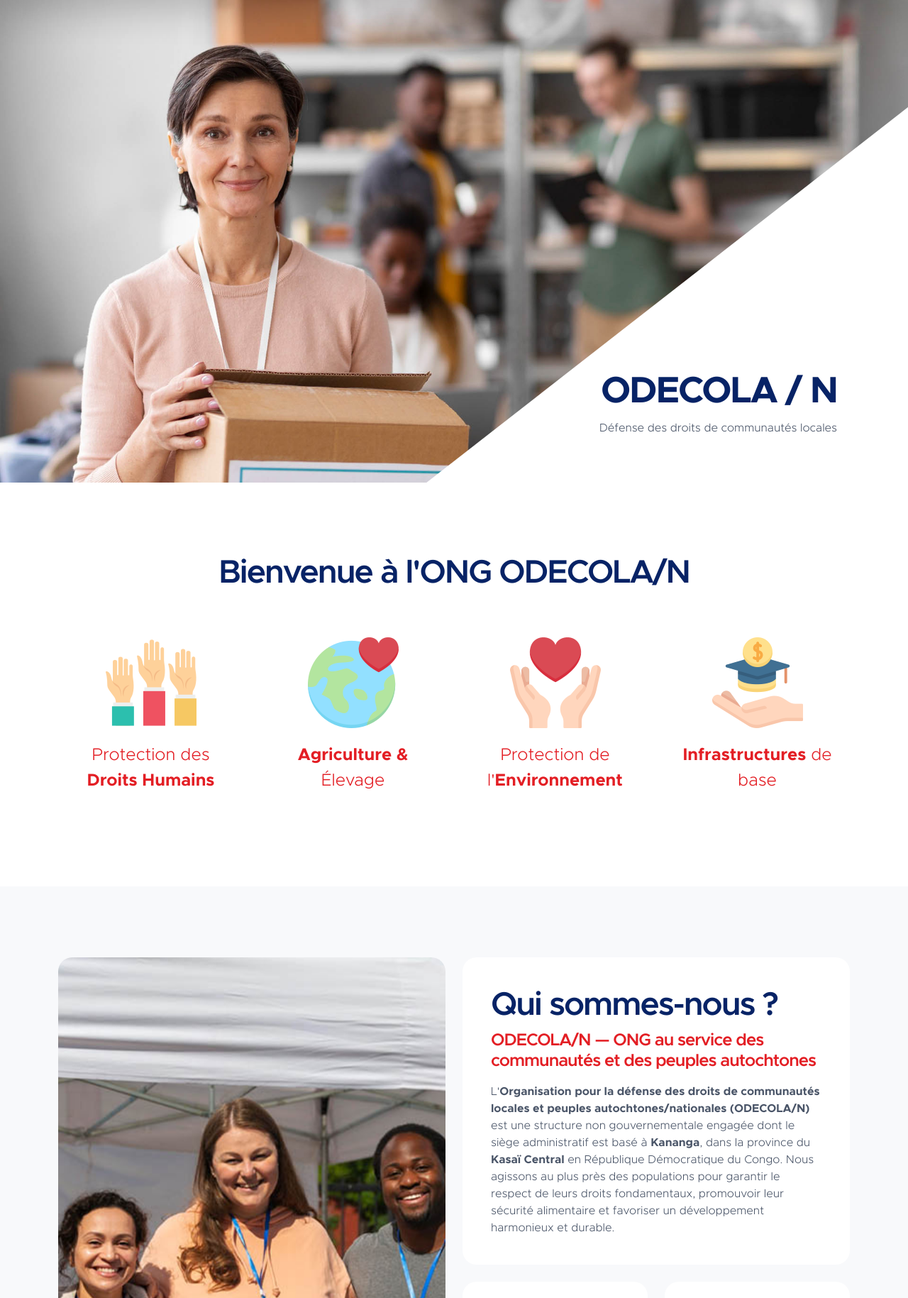
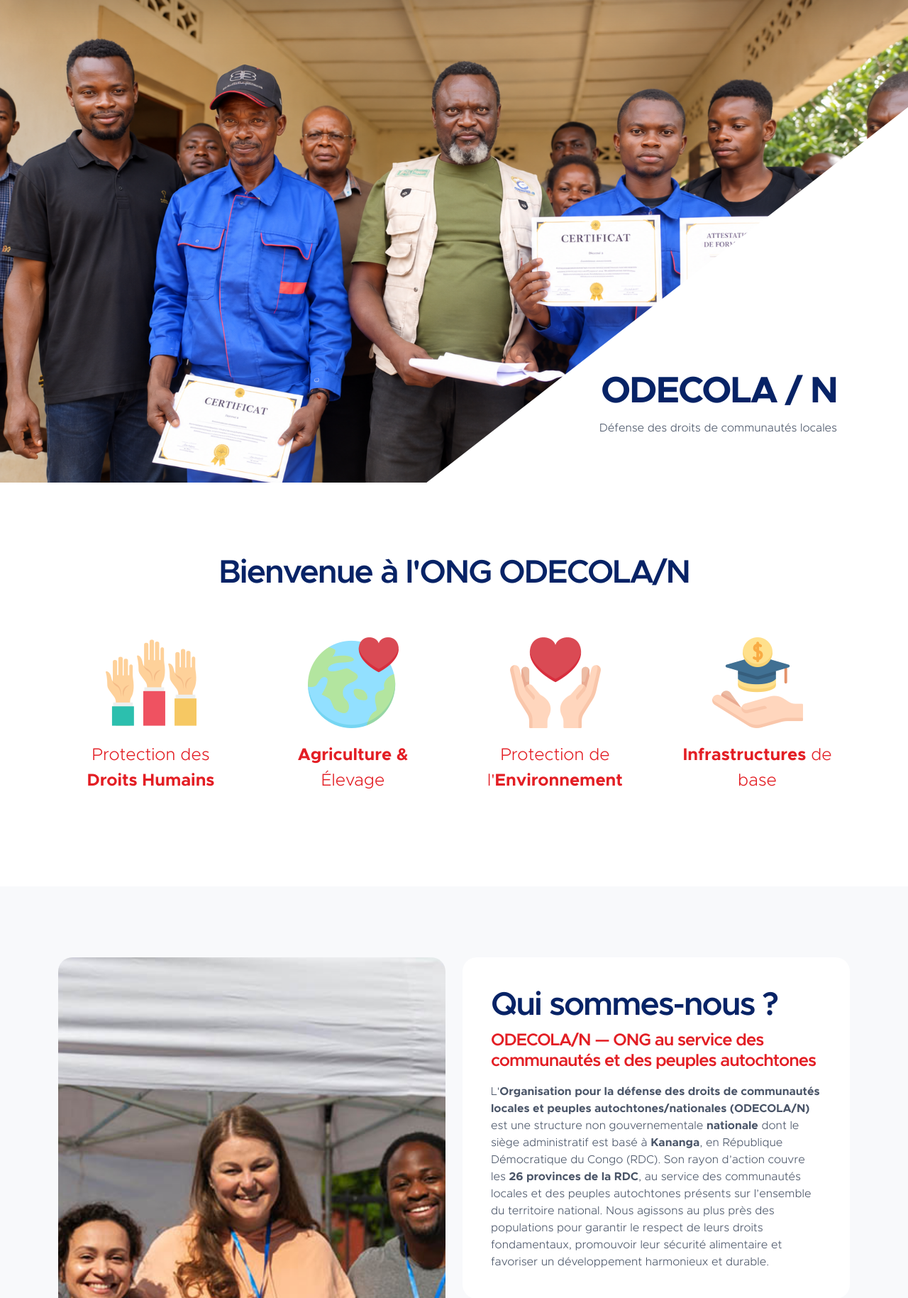
Before and after one commit to jbmangala19-hue/site_odecola, a Django app: page / in a window 1280 px wide. Shown: the part 139-1968 px from the top of the page at 71% size. Run offline with Django 5.2, Linux system fonts and the light colour scheme; data comes from the database, SQL or seed files in the repository; data that the repository does not hold is empty; some libraries are stand-ins or nearby versions.

Commit message:
correction 1 A

```diff
--- a/site_odecola/settings.py
+++ b/site_odecola/settings.py
@@ -55,7 +55,8 @@ ROOT_URLCONF = 'site_odecola.urls'
 TEMPLATES = [
     {
         'BACKEND': 'django.template.backends.django.DjangoTemplates',
-        'DIRS': ['templates/'],
+        'DIRS': [BASE_DIR / 'templates'],
+
         'APP_DIRS': True,
         'OPTIONS': {
             'context_processors': [
--- a/templates/base.html
+++ b/templates/base.html
@@ -5,7 +5,7 @@
         <meta charset="utf-8">
         <meta name="viewport" content="width=device-width, initial-scale=1">
 
-        <meta name="description" content="ODECOLA/N - Organisation pour la défense des droits de communautés locales et peuples autochtones/nationales. Siège administratif à Kananga, province du Kasaï Central.">
+        <meta name="description" content="ODECOLA/N - Organisation pour la défense des droits de communautés locales et peuples autochtones/nationales. Structure nationale basée à Kananga, dont le rayon d’action couvre les 26 provinces de la RDC.">
         <meta name="author" content="ODECOLA/N">
 
         <title>ODECOLA/N - Organisation pour la Défense des Droits de Communautés Locales et Peuples Autochtones</title>
@@ -124,7 +124,7 @@
                         <h5 class="text-white mb-2">ODECOLA / N</h5>
                         <p class="text-white small">
                             Organisation pour la défense des droits de communautés locales et peuples autochtones/nationales.<br>
-                            Structure basée à Kananga, active pour le respect des droits et le développement durable au Kasaï Central.
+                            Structure nationale basée à Kananga, au service des communautés locales et des peuples autochtones, pour le respect des droits et le développement durable dans les 26 provinces de la RDC.
                         </p>
                     </div>
 
--- a/templates/index.html
+++ b/templates/index.html
@@ -11,7 +11,7 @@
                             <div id="hero-slide" class="carousel carousel-fade slide" data-bs-ride="carousel">
                                 <div class="carousel-inner">
                                     <div class="carousel-item active">
-                                        <img src="{% static 'images/slide/volunteer-helping-with-donation-box.jpg' %}" class="carousel-image img-fluid" alt="ODECOLA/N Kananga">
+                                        <img src="{% static 'images/slide/S1.png' %}" class="carousel-image img-fluid" alt="ODECOLA/N Kananga">
 
                                         <div class="carousel-caption d-flex flex-column justify-content-end">
                                             <h1>ODECOLA / N</h1>
@@ -21,12 +21,12 @@
                                     </div>
 
                                     <div class="carousel-item">
-                                        <img src="{% static 'images/slide/volunteer-selecting-organizing-clothes-donations-charity.jpg' %}" class="carousel-image img-fluid" alt="Kasaï Central">
+                                        <img src="{% static 'images/slide/S2.png' %}" class="carousel-image img-fluid" alt="Rayon d’action national en RDC">
 
                                         <div class="carousel-caption d-flex flex-column justify-content-end">
-                                            <h1>Kasaï Central</h1>
+                                            <h1>En RDC</h1>
 
-                                            <p>Siège administratif basé à Kananga</p>
+                                            <p>Rayon d’action : les 26 provinces de la RDC</p>
                                         </div>
                                     </div>
 
@@ -124,7 +124,7 @@
 
                                 <h5 class="mb-3">ODECOLA/N — ONG au service des communautés et des peuples autochtones</h5>
 
-                                <p class="mb-0">L'<strong>Organisation pour la défense des droits de communautés locales et peuples autochtones/nationales (ODECOLA/N)</strong> est une structure non gouvernementale engagée dont le siège administratif est basé à <strong>Kananga</strong>, dans la province du <strong>Kasaï Central</strong> en République Démocratique du Congo. Nous agissons au plus près des populations pour garantir le respect de leurs droits fondamentaux, promouvoir leur sécurité alimentaire et favoriser un développement harmonieux et durable.</p>
+                                <p class="mb-0">L'<strong>Organisation pour la défense des droits de communautés locales et peuples autochtones/nationales (ODECOLA/N)</strong> est une structure non gouvernementale <strong>nationale</strong> dont le siège administratif est basé à <strong>Kananga</strong>, en République Démocratique du Congo (RDC). Son rayon d’action couvre les <strong>26 provinces de la RDC</strong>, au service des communautés locales et des peuples autochtones présents sur l’ensemble du territoire national. Nous agissons au plus près des populations pour garantir le respect de leurs droits fondamentaux, promouvoir leur sécurité alimentaire et favoriser un développement harmonieux et durable.</p>
                             </div>
 
                             <div class="row">
@@ -132,7 +132,7 @@
                                     <div class="custom-text-box mb-lg-0">
                                         <h5 class="mb-3">Notre Mission</h5>
 
-                                        <p>Défendre les droits des plus vulnérables, valoriser le travail paysan et préserver le patrimoine environnemental du Kasaï Central.</p>
+                                        <p>Défendre les droits des plus vulnérables, valoriser le travail paysan et préserver le patrimoine environnemental en RDC.</p>
 
                                         <ul class="custom-list mt-2">
                                             <li class="custom-list-item d-flex">
@@ -198,7 +198,7 @@
 
                                 <p>Établie au quartier Plateau à Kananga, l'équipe de l'ODECOLA/N est constituée d'acteurs de terrain, d'experts du développement rural et de défenseurs des droits humains dévoués à la cause des populations locales et des peuples autochtones.</p>
 
-                                <p>Nous collaborons étroitement avec les communautés de base, les autorités provinciales et les partenaires techniques et financiers pour bâtir des solutions adaptées aux réalités du Kasaï Central.</p>
+                                <p>Nous collaborons étroitement avec les communautés de base, les autorités nationales et provinciales et les partenaires techniques et financiers pour bâtir des solutions adaptées aux réalités des communautés dans les 26 provinces de la RDC.</p>
 
                                 <ul class="social-icon mt-4">
                                     <li class="social-icon-item">
@@ -243,7 +243,7 @@
 
                         <div class="col-lg-12 col-12 text-center mb-5">
                             <h2>Nos Domaines d'Intervention</h2>
-                            <p class="text-muted">Les 7 axes stratégiques de l'ONG ODECOLA/N pour un impact durable au Kasaï Central</p>
+                            <p class="text-muted">Les 7 axes stratégiques de l'ONG ODECOLA/N pour un impact durable en RDC</p>
                         </div>
 
                         <!-- 1. Protection des droits de l'Homme/droits humains -->
@@ -269,7 +269,7 @@
 
                                             <p class="ms-auto mb-0">
                                                 <strong>Zone :</strong>
-                                                Kasaï Central
+                                                RDC
                                             </p>
                                         </div>
                                     </div>
@@ -387,7 +387,7 @@
                                     <div class="custom-block-body">
                                         <h5 class="mb-3">5. Commercialisation des Produits</h5>
 
-                                        <p>Organisation des coopératives paysannes, facilitation de l'accès aux marchés locaux et urbains de Kananga, et garantie d'une rémunération juste et équitable pour les producteurs.</p>
+                                        <p>Organisation des coopératives paysannes, facilitation de l'accès aux marchés locaux et urbains en RDC, et garantie d'une rémunération juste et équitable pour les producteurs.</p>
 
                                         <div class="progress mt-4">
                                             <div class="progress-bar w-100" role="progressbar" aria-valuenow="100" aria-valuemin="0" aria-valuemax="100"></div>
@@ -401,7 +401,7 @@
 
                                             <p class="ms-auto mb-0">
                                                 <strong>Accès :</strong>
-                                                Marchés de Kananga
+                                                Marchés en RDC
                                             </p>
                                         </div>
                                     </div>
@@ -420,7 +420,7 @@
                                     <div class="custom-block-body">
                                         <h5 class="mb-3">6. Environnement</h5>
 
-                                        <p>Préservation des forêts et de la biodiversité, lutte contre la déforestation et les érosions du Kasaï Central, reboisement communautaire et sensibilisation au changement climatique.</p>
+                                        <p>Préservation des forêts et de la biodiversité, lutte contre la déforestation et les érosions en RDC, reboisement communautaire et sensibilisation au changement climatique.</p>
 
                                         <div class="progress mt-4">
                                             <div class="progress-bar w-100" role="progressbar" aria-valuenow="100" aria-valuemin="0" aria-valuemax="100"></div>
```
Also changed, not shown: odecola/static/images/slide/S1.png (added), odecola/static/images/slide/S2.png (added).
